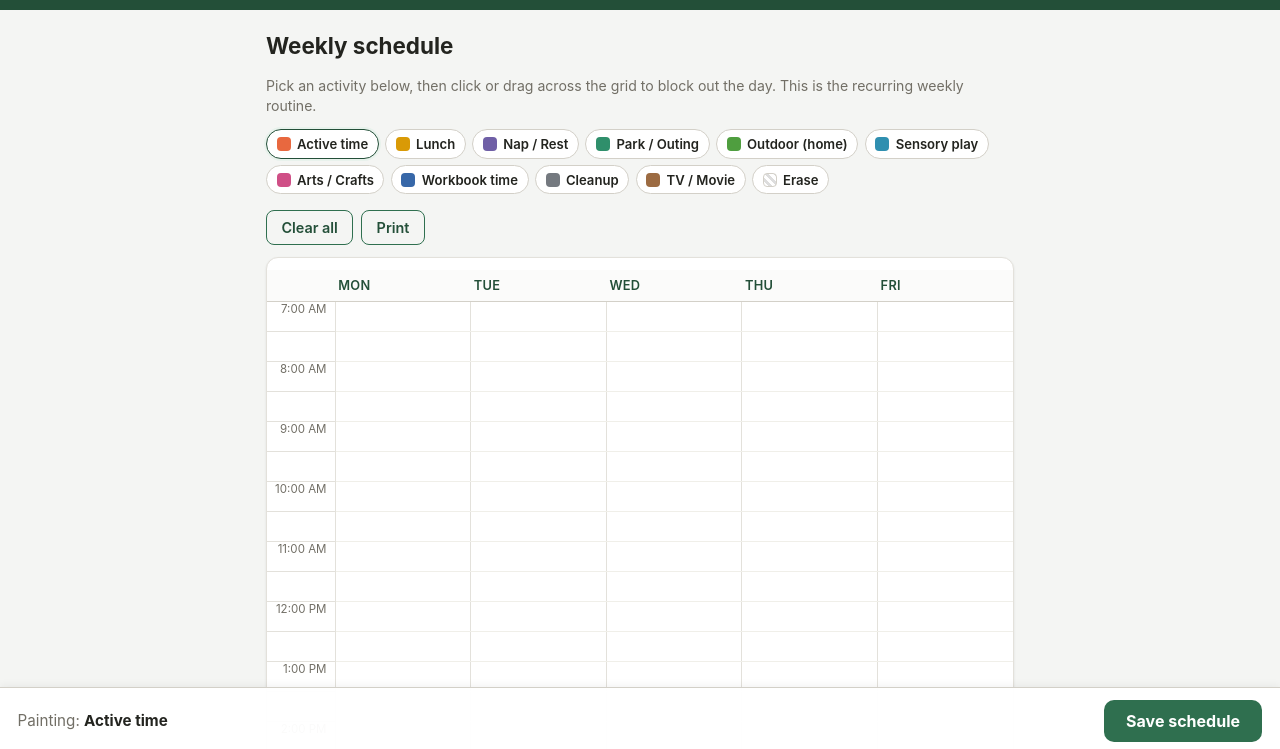
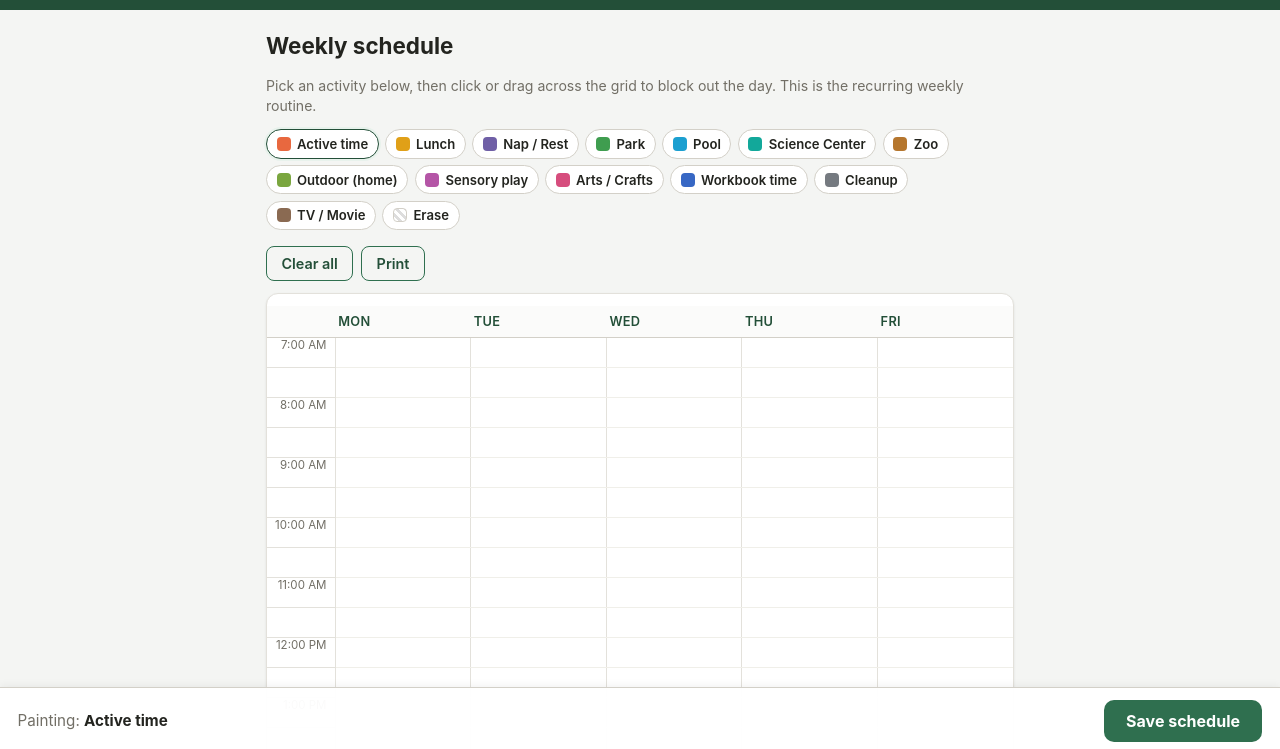
Before and after one commit to nate-sepich/nanny-hours, a plain HTML site: page calendar.html in a window 1280 px wide. Shown: the part 46-795 px from the top of the page. Drawn offline with Linux system fonts and the light colour scheme; no server answers.

Commit message:
Split outings into Park/Pool/Science Center/Zoo; recolor activity palette

```diff
--- a/calendar.html
+++ b/calendar.html
@@ -1,7 +1,7 @@
 <meta charset="UTF-8" />
 <meta name="viewport" content="width=device-width, initial-scale=1.0" />
 <title>Nanny Hours — Schedule</title>
-<link rel="stylesheet" href="css/style.css?v=8" />
+<link rel="stylesheet" href="css/style.css?v=9" />
 
 <nav>
   <span class="brand">Nanny Hours</span>
@@ -36,6 +36,6 @@
   </div>
 </div>
 
-<script src="js/config.js?v=8"></script>
-<script src="js/api.js?v=8"></script>
-<script src="js/calendar.js?v=8"></script>
+<script src="js/config.js?v=9"></script>
+<script src="js/api.js?v=9"></script>
+<script src="js/calendar.js?v=9"></script>
--- a/js/calendar.js
+++ b/js/calendar.js
@@ -5,16 +5,19 @@ const DAYS = ['Mon', 'Tue', 'Wed', 'Thu', 'Fri'];
 const NUM_SLOTS = ((END_HOUR - START_HOUR) * 60) / SLOT_MIN;
 
 const CATEGORIES = [
-  { id: 'active',   label: 'Active time',   color: '#e8683f' },
-  { id: 'lunch',    label: 'Lunch',         color: '#d99a06' },
-  { id: 'nap',      label: 'Nap / Rest',    color: '#6f5fa6' },
-  { id: 'park',     label: 'Park / Outing', color: '#2f8f6b' },
-  { id: 'outdoor',  label: 'Outdoor (home)', color: '#4f9e3f' },
-  { id: 'sensory',  label: 'Sensory play',  color: '#2f8fb0' },
-  { id: 'arts',     label: 'Arts / Crafts', color: '#cf4f86' },
-  { id: 'workbook', label: 'Workbook time', color: '#3767a8' },
-  { id: 'cleanup',  label: 'Cleanup',       color: '#74797f' },
-  { id: 'tv',       label: 'TV / Movie',    color: '#9c6b42' }
+  { id: 'active',   label: 'Active time',    color: '#e8683f' },
+  { id: 'lunch',    label: 'Lunch',          color: '#e0a018' },
+  { id: 'nap',      label: 'Nap / Rest',     color: '#6f5fa6' },
+  { id: 'park',     label: 'Park',           color: '#3f9d4f' },
+  { id: 'pool',     label: 'Pool',           color: '#1b9fd0' },
+  { id: 'science',  label: 'Science Center', color: '#12a89a' },
+  { id: 'zoo',      label: 'Zoo',            color: '#b5762e' },
+  { id: 'outdoor',  label: 'Outdoor (home)', color: '#7aa63f' },
+  { id: 'sensory',  label: 'Sensory play',   color: '#b455a6' },
+  { id: 'arts',     label: 'Arts / Crafts',  color: '#d64d7d' },
+  { id: 'workbook', label: 'Workbook time',  color: '#3767c4' },
+  { id: 'cleanup',  label: 'Cleanup',        color: '#757a80' },
+  { id: 'tv',       label: 'TV / Movie',     color: '#8a6a52' }
 ];
 const CAT_BY_ID = {};
 CATEGORIES.forEach((c) => { CAT_BY_ID[c.id] = c; });
```
